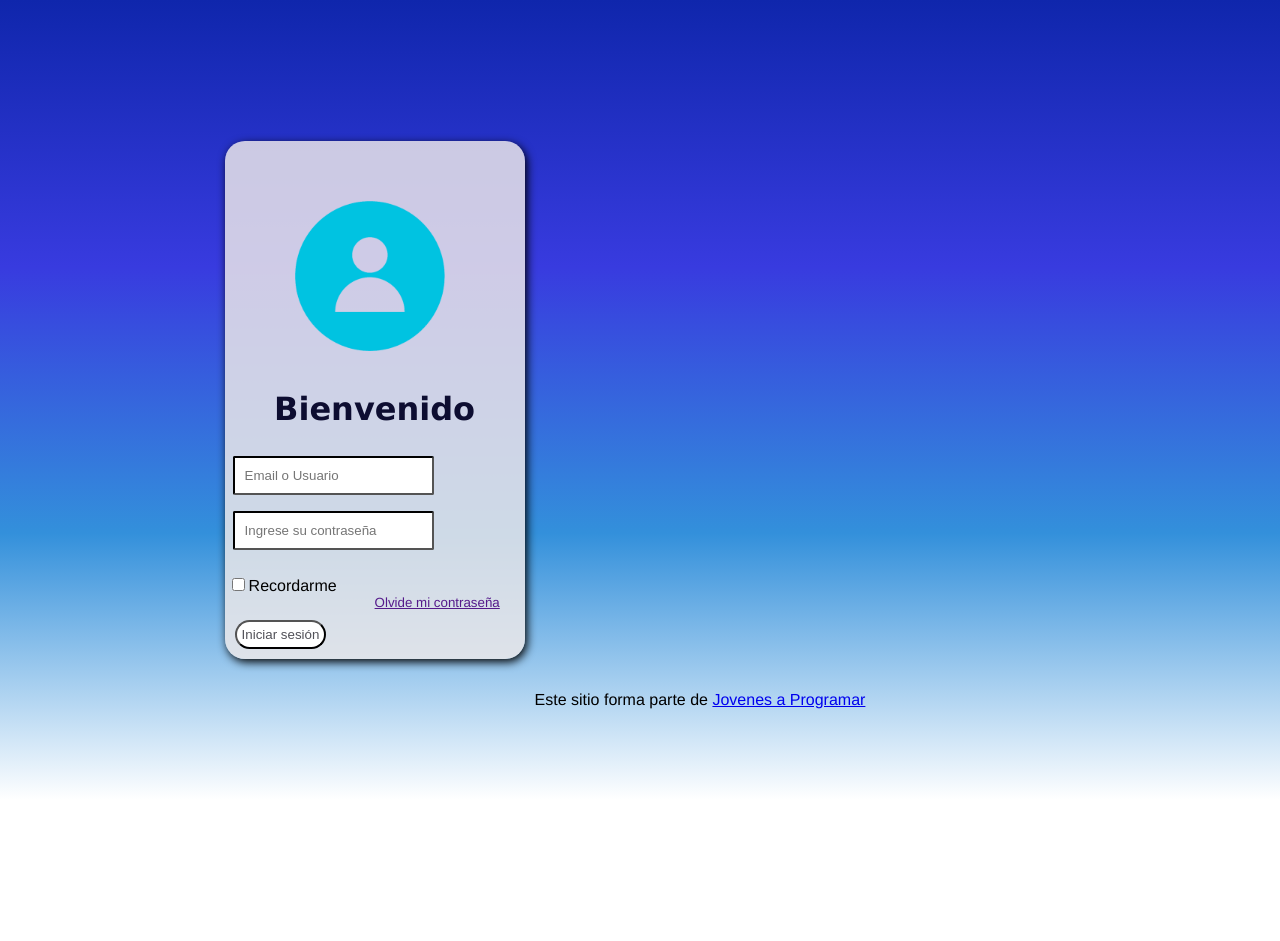
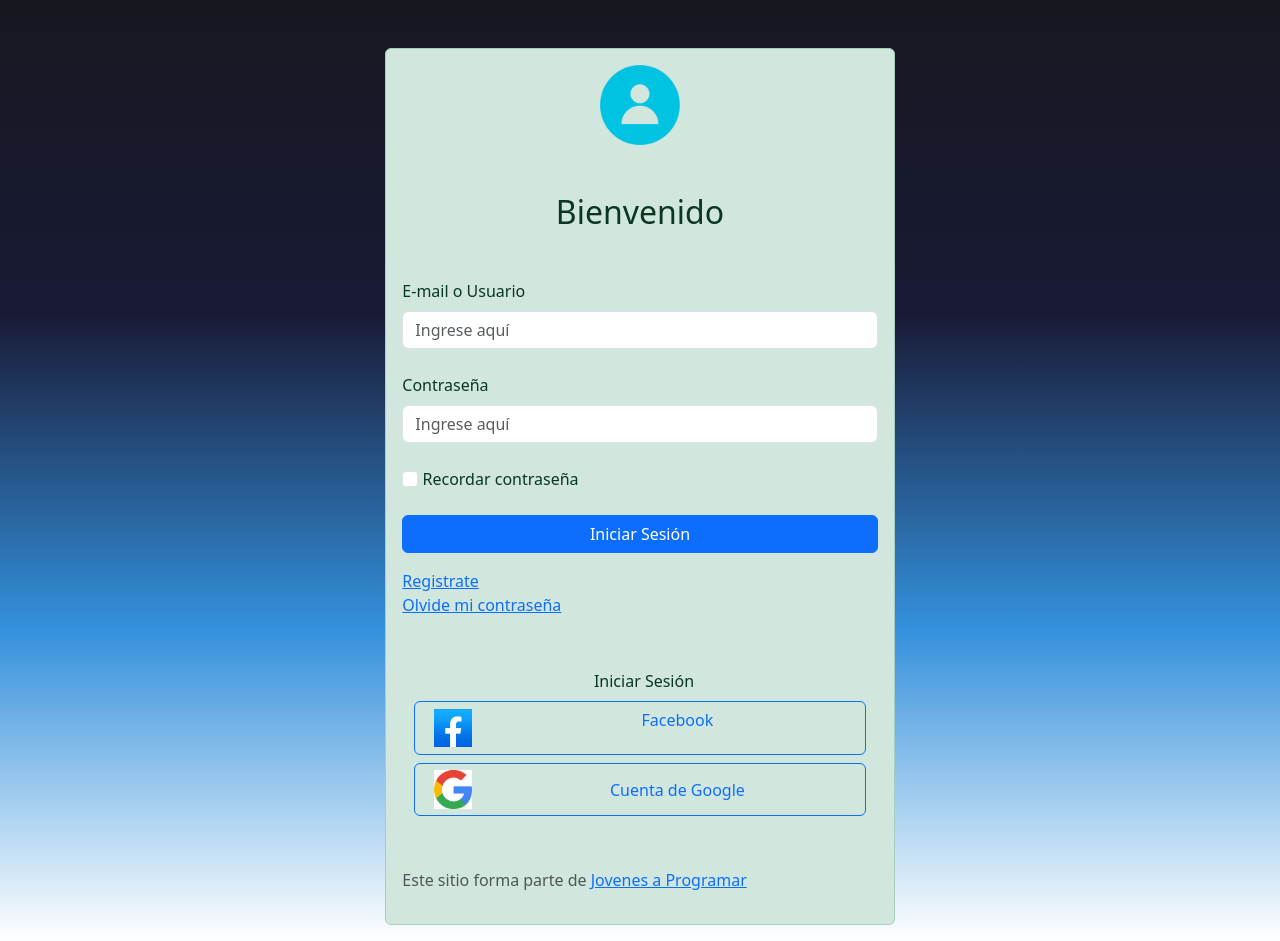
Before and after one commit to gidgenf/e-commerce-grupo-6, a plain HTML site: page login.html in a window 1280 px wide. Before the commit the page ends 800 px from the top, so only its background shows below. Drawn offline with nearby package versions, Linux system fonts and the light colour scheme.

Commit message:
login lu

```diff
--- a/css/login.css
+++ b/css/login.css
@@ -1,3 +1,4 @@
+
 * {
     padding: 0%;
     margin: 0%;
@@ -7,83 +8,7 @@ body {
     display: flex;
     align-items: center;
     justify-content: center;
-    height: 100vh;
+
     font-family: 'Franklin Gothic Medium', 'Arial Narrow', Arial, sans-serif;
-    background-image: linear-gradient(to bottom,rgb(15, 38, 172),rgb(56, 59, 223), rgb(51, 144, 219), white);
+    background-image: linear-gradient(to bottom,rgb(22, 24, 32),rgb(25, 26, 54), rgb(51, 144, 219), white);
 }
-.container {
-    display: flex;
-    border-radius: 20px;
-    box-shadow: 2px 3px 10px black;
-    justify-content: center;
-    align-items: center;
-    padding-top: 30px;
-    background: rgba(238, 234, 234, 0.829);
-}
-.usuario, .contra {
-    color: black;
-    margin: 8px;
-    border-radius: 2px;
-    border-color: black;
-    padding: 10px;
-}
-#sesionIni {
-  margin-top: 10px;
-  margin-bottom: 10px;
-  margin-left: 10px;
-  display: flexbox;
-  padding: 5px;
-  background: white;
-  color: rgb(81, 81, 88);
-  border-radius: 2em;
-}
-#sesionIni:hover {
-    color: rgb(20, 86, 207);
-    background-color: rgb(197, 197, 224);
-}
-
-.bienvenido {
-    margin-top: 5px;
-    margin-bottom: 20px;
-    text-align: center;
-    font-family: Verdana, Geneva, Tahoma, sans-serif;
-    color:rgb(13, 13, 49);
-}
-.checkbox {
-    margin-top: 20px;
-    margin-right: 4px;
-    margin-left: 7px;
-    border-color: black;
-    background-color: rgb(2, 2, 61);
-    font-size: smaller;
-}
-.form-body {
-    width: 200px;
-    min-width: 300px;
-    border-radius: 10px;
-    margin: 10px;
-}
-
-.psw {
-    margin-top: 0px;
-    margin-left: 150px;
-    font-size: smaller;
-}
-
-.psw:hover {
-    color: rgb(15, 15, 77);
-    background-color: antiquewhite;
-}
-
-.linkjs {
-    position: relative;
-    margin-top: 600px;
-    margin-right: 200px;
-}
-
-.logousuario {
-    margin: 30px;
-    margin-left: 70px;
-    width: 50%;
-    height: 50%;
-}
--- a/login.html
+++ b/login.html
@@ -3,45 +3,72 @@
 
 <head>
   <meta http-equiv="Content-Type" content="text/html; charset=UTF-8">
-  <meta name="viewport" content="width=device-width, initial-scale=1, shrink-to-fit=no">
+  <meta name="viewport" content="width=device-width, initial-scale=1,0 shrink-to-fit=no">
   <title>eMercado - Todo lo que busques está aquí</title>
 
   <link href="https://fonts.googleapis.com/css?family=Raleway:300,300i,400,400i,700,700i,900,900i" rel="stylesheet">
   <link href="css/login.css" rel="stylesheet">
+  <link href="https://cdn.jsdelivr.net/npm/bootstrap@5.3.2/dist/css/bootstrap.min.css" rel="stylesheet" integrity="sha384-T3c6CoIi6uLrA9TneNEoa7RxnatzjcDSCmG1MXxSR1GAsXEV/Dwwykc2MPK8M2HN" crossorigin="anonymous">
 </head>
 
 <body>
-  <div class="form-body">
-  <main>
-    <div class="container">
+  <div class="container col-5 mt-5">
+    <div class="alert alert-success" role="alert">
+      <div class="text-center">
+        <img src="img/icono_usuario.png" width="80">
+        <h2 class="fw-bol text-center pt-5 mb-5">Bienvenido</h2>
+      </div>
       <div>
-        <img class="logousuario" src="img/icono_usuario.png" alt="">
         <!--Formulario básico-->
-        <form class="formulario">
-          <div>
-            <h1 class="bienvenido">Bienvenido</h1>
+        <form action="">
+      <div class="mb-4"></div>
+        <label for="E-mail" class="form-label">E-mail o Usuario</label>
+          <input type="e-mail" class="form-control" placeholder="Ingrese aquí">
+      <div class="mb-4"></div>
+          <label for="Password" class="form-label">Contraseña</label>
+          <input type="password" class="form-control" placeholder="Ingrese aquí">
+      <div class="mb-4"></div>
+          <input class="form-check-input" type="checkbox" name="recuerdame">
+          <label for="recuerdame" class="form-check-label">Recordar contraseña</label>
+      <div class="d-grid">
+              <button type="submit" class="btn btn-primary mt-4">Iniciar Sesión</button>
+            </div>
+            <div class="my-3">
+              <span No tienes cuenta?> <a href="">Registrate</a></span>
+              <br>
+             <span><a href="">Olvide mi contraseña</a></span>
           </div>
-          <div>
-            <input class="usuario" id="usuario" type="text" placeholder="Email o Usuario">
+
+<div class="container w-100 my-5">
+  <div class="row text-center">
+    <div class="col-12 m-1">Iniciar Sesión</div>
+  </div>
+  <div class="row">
+    <div class="col">
+      <button class="btn btn-outline-primary w-100 my-1">
+      <div class="row align-items-center">
+        <div class="col-2">
+         <img src="img/facebook.jfif" width="38" alt="">
+        </div>
+        <div class="col-10">
+         <p class="text-center">Facebook </p>
+        </div>
+      </div>
+      </button>
+      <button class="btn btn-outline-primary w-100 my-1">
+        <div class="row align-items-center">
+          <div class="col-2">
+           <img src="img/imagen google.jfif" width="38" alt="">
           </div>
-          <div>
-            <input class="contra" id="pswd" type="password" placeholder="Ingrese su contraseña">
+          <div class="col-10 text-center">
+            Cuenta de Google
           </div>
-          <div>
-            <input class="checkbox" type="checkbox" name="recuerdame">Recordarme
-          </div>
-          <div class="psw">
-            <p><a href="">Olvide mi contraseña</a></p>
-          </div>
-          <div>
-            <!--Boton codificado dentro de login.js por medio de su id que redirecciona a index.html-->
-            <button type="button" id="sesionIni">Iniciar sesión</button>
-          </div>
-        </form>
+        </div>
+        </button>
+       </form>
       </div>
     </div>
-  </main>
-</div>
+  </div>
 <footer class="text-muted">
   <div>
     <p class="float-end">
@@ -52,6 +79,7 @@
   </div>
 </footer>
 <script src="js/login.js"></script>
+<script src="https://cdn.jsdelivr.net/npm/bootstrap@5.3.2/dist/js/bootstrap.bundle.min.js" integrity="sha384-C6RzsynM9kWDrMNeT87bh95OGNyZPhcTNXj1NW7RuBCsyN/o0jlpcV8Qyq46cDfL" crossorigin="anonymous"></script>
 </body>
 
 </html>
```
Also changed, not shown: img/facebook.jfif (added), img/imagen google.jfif (added).
